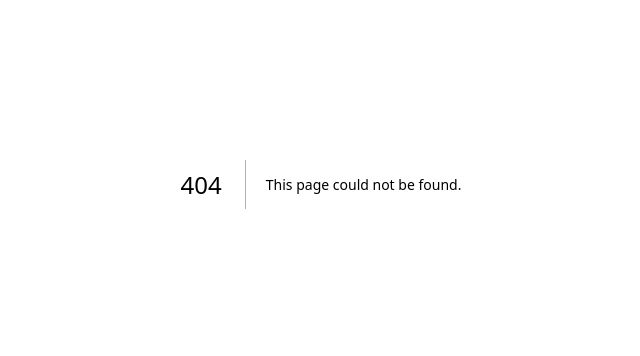
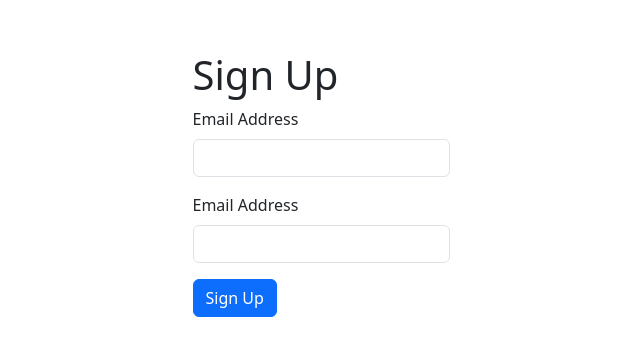
Before and after one commit to rudneisantiago/ticketing, a Next.js app in the folder client/: page /auth/signup in a window 1280 px wide. Before the commit this address had no page. Shown: the part 216-572 px from the top of the page, without its empty margins (319-959 px from the left). Built offline with nearby package versions, Linux system fonts and the light colour scheme.

Commit message:
Create client sign up page

```diff
--- /dev/null
+++ b/client/next.config.js
@@ -0,0 +1,6 @@
+module.exports = {
+  webpack: (config) => {
+    config.watchOptions.poll = 300;
+    return config;
+  },
+};
--- a/client/package.json
+++ b/client/package.json
@@ -11,6 +11,8 @@
   "author": "",
   "license": "ISC",
   "dependencies": {
+    "axios": "^1.6.3",
+    "bootstrap": "^5.3.2",
     "next": "^14.0.4",
     "react": "^18.2.0",
     "react-dom": "^18.2.0"
--- /dev/null
+++ b/client/pages/_app.js
@@ -0,0 +1,5 @@
+import "bootstrap/dist/css/bootstrap.css";
+
+export default ({ Component, pageProps }) => {
+  return <Component {...pageProps} />;
+};
--- /dev/null
+++ b/client/pages/auth/signup.js
@@ -0,0 +1,67 @@
+import { useState } from "react";
+import axios from "axios";
+
+export default () => {
+  const [email, setEmail] = useState("");
+  const [password, setPassword] = useState("");
+  const [errors, setErrors] = useState([]);
+
+  const onSubmit = async (e) => {
+    e.preventDefault();
+
+    try {
+      const response = await axios.post("/api/users/signup", {
+        email,
+        password,
+      });
+
+      console.log(response.data);
+    } catch (err) {
+      console.log(err.response.data);
+      setErrors(err.response.data.errors);
+    }
+  };
+
+  return (
+    <main className="d-flex p-4 vh-100 align-items-center justify-content-center">
+      <form onSubmit={onSubmit}>
+        <h1>Sign Up</h1>
+        <div className="mb-3">
+          <label htmlFor="email" className="form-label">
+            Email Address
+          </label>
+          <input
+            value={email}
+            onChange={(e) => setEmail(e.target.value)}
+            id="email"
+            type="text"
+            className="form-control"
+          />
+        </div>
+        <div className="mb-3">
+          <label htmlFor="password" className="form-label">
+            Email Address
+          </label>
+          <input
+            value={password}
+            onChange={(e) => setPassword(e.target.value)}
+            id="password"
+            type="password"
+            className="form-control"
+          />
+        </div>
+        {errors.length > 0 && (
+          <div className="alert alert-danger">
+            <span>Ooops... </span>
+            <ul className="my-0">
+              {errors.map((error) => {
+                return <li key={error.message}>{error.message}</li>;
+              })}
+            </ul>
+          </div>
+        )}
+        <button className="btn btn-primary">Sign Up</button>
+      </form>
+    </main>
+  );
+};
--- a/client/pages/index.js
+++ b/client/pages/index.js
@@ -1,3 +1,3 @@
 export default () => {
-  return <h1>Olá</h1>;
+  return <h1>Olá mundo!</h1>;
 };
```
Also changed, not shown: 2 other files (tests, documents, lock files or other folders).
